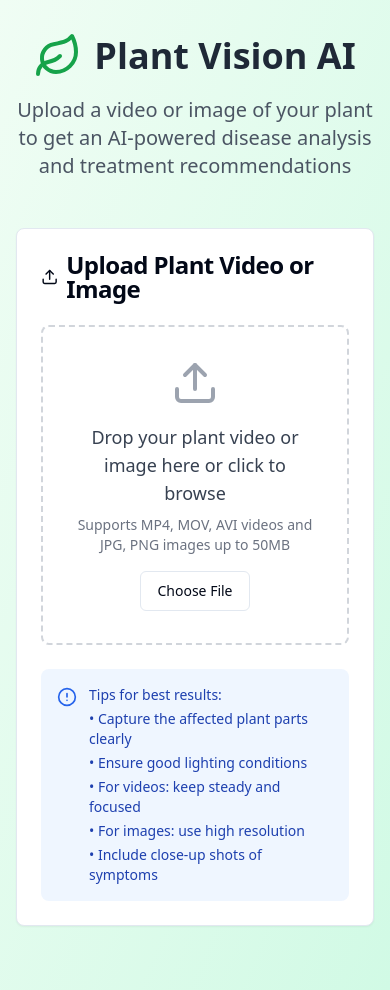
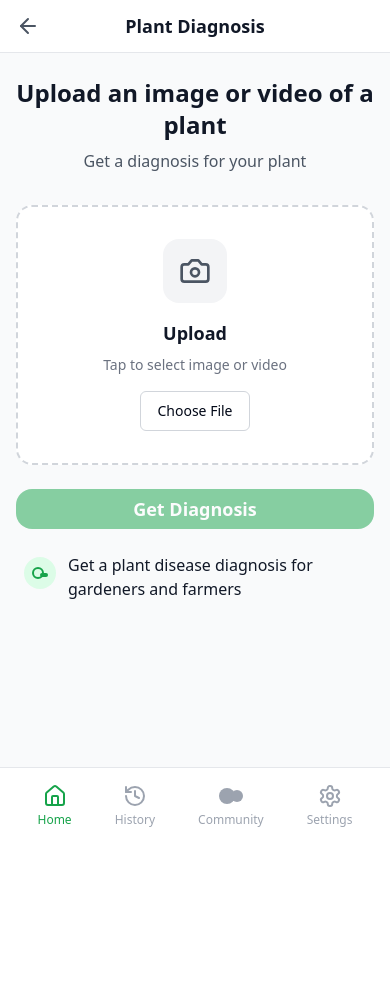
Before and after one commit to charantejayadavaerpula/plant-doctor-vedio, a React (Vite) app: page / in a window 390 px wide. After the commit the page ends 844 px from the top, so only its background shows below. Built offline with nearby package versions, Linux system fonts and the light colour scheme.

Commit message:
Refactor: Make UI mobile-first
Adjust UI components for mobile devices.

```diff
--- a/src/components/DiseaseReport.tsx
+++ b/src/components/DiseaseReport.tsx
@@ -1,7 +1,7 @@
 
 import { Card, CardContent, CardHeader, CardTitle } from "@/components/ui/card";
 import { Button } from "@/components/ui/button";
-import { FileText, Download, Share2 } from "lucide-react";
+import { ArrowLeft, Upload, Share2 } from "lucide-react";
 import { useToast } from "@/hooks/use-toast";
 
 interface DiseaseReportProps {
@@ -10,23 +10,6 @@ interface DiseaseReportProps {
 
 export const DiseaseReport = ({ report }: DiseaseReportProps) => {
   const { toast } = useToast();
-
-  const handleDownload = () => {
-    const blob = new Blob([report], { type: 'text/plain' });
-    const url = URL.createObjectURL(blob);
-    const a = document.createElement('a');
-    a.href = url;
-    a.download = `plant-disease-report-${new Date().toISOString().split('T')[0]}.txt`;
-    document.body.appendChild(a);
-    a.click();
-    document.body.removeChild(a);
-    URL.revokeObjectURL(url);
-
-    toast({
-      title: "Report downloaded",
-      description: "Your plant disease report has been saved to your device"
-    });
-  };
 
   const handleShare = async () => {
     if (navigator.share) {
@@ -48,35 +31,27 @@ export const DiseaseReport = ({ report }: DiseaseReportProps) => {
   };
 
   return (
-    <Card className="mt-8">
-      <CardHeader>
+    <div className="mt-8 space-y-4">
+      {/* Header */}
       <div className="flex items-center justify-between">
-          <CardTitle className="flex items-center">
-            <FileText className="h-5 w-5 mr-2" />
-            Disease Analysis Report
-          </CardTitle>
-          <div className="flex space-x-2">
+        <h3 className="text-lg font-semibold text-gray-900">Diagnosis Report</h3>
         <Button variant="outline" size="sm" onClick={handleShare}>
           <Share2 className="h-4 w-4 mr-2" />
           Share
         </Button>
-            <Button variant="outline" size="sm" onClick={handleDownload}>
-              <Download className="h-4 w-4 mr-2" />
-              Download
-            </Button>
       </div>
-        </div>
-      </CardHeader>
-      <CardContent>
-        <div className="bg-gray-50 rounded-lg p-6">
-          <div className="whitespace-pre-wrap text-gray-800 leading-relaxed">
+
+      {/* Report Content */}
+      <div className="bg-white rounded-xl p-6 border border-gray-200">
+        <div className="whitespace-pre-wrap text-gray-800 leading-relaxed text-sm">
           {report}
         </div>
       </div>
-        <div className="mt-4 text-sm text-gray-500">
-          <p>Report generated on {new Date().toLocaleDateString()} at {new Date().toLocaleTimeString()}</p>
+
+      {/* Report Info */}
+      <div className="text-xs text-gray-500 text-center">
+        Report generated on {new Date().toLocaleDateString()}
       </div>
-      </CardContent>
-    </Card>
+    </div>
   );
 };
--- a/src/components/MediaUpload.tsx
+++ b/src/components/MediaUpload.tsx
@@ -1,8 +1,7 @@
 
 import { useState, useRef } from "react";
 import { Button } from "@/components/ui/button";
-import { Card, CardContent, CardHeader, CardTitle } from "@/components/ui/card";
-import { Upload, Video, Image, AlertCircle } from "lucide-react";
+import { Upload, Camera } from "lucide-react";
 import { analyzeMedia } from "@/lib/geminiService";
 import { useToast } from "@/hooks/use-toast";
 
@@ -85,44 +84,33 @@ export const MediaUpload = ({ onAnalysisComplete, isAnalyzing, setIsAnalyzing }:
     }
   };
 
-  const getFileIcon = () => {
-    if (!selectedFile) return <Video className="h-5 w-5 text-green-600 mr-2" />;
-    return selectedFile.type.startsWith('video/')
-      ? <Video className="h-5 w-5 text-green-600 mr-2" />
-      : <Image className="h-5 w-5 text-green-600 mr-2" />;
-  };
-
   return (
-    <Card className="mb-8">
-      <CardHeader>
-        <CardTitle className="flex items-center">
-          <Upload className="h-5 w-5 mr-2" />
-          Upload Plant Video or Image
-        </CardTitle>
-      </CardHeader>
-      <CardContent className="space-y-6">
+    <div className="space-y-6">
+      {/* Upload Area */}
       <div
-          className={`border-2 border-dashed rounded-lg p-8 text-center transition-colors ${
+        className={`border-2 border-dashed rounded-2xl p-8 text-center transition-colors ${
           dragActive
             ? "border-green-500 bg-green-50"
-              : "border-gray-300 hover:border-green-400"
+            : "border-gray-300 bg-white"
         }`}
         onDragEnter={handleDrag}
         onDragLeave={handleDrag}
         onDragOver={handleDrag}
         onDrop={handleDrop}
       >
-          <Upload className="h-12 w-12 text-gray-400 mx-auto mb-4" />
-          <p className="text-lg font-medium text-gray-700 mb-2">
-            Drop your plant video or image here or click to browse
-          </p>
+        <div className="flex flex-col items-center">
+          <div className="w-16 h-16 bg-gray-100 rounded-2xl flex items-center justify-center mb-4">
+            <Camera className="h-8 w-8 text-gray-600" />
+          </div>
+          <h3 className="text-lg font-semibold text-gray-900 mb-2">Upload</h3>
           <p className="text-sm text-gray-500 mb-4">
-            Supports MP4, MOV, AVI videos and JPG, PNG images up to 50MB
+            Tap to select image or video
           </p>
           <Button
             variant="outline"
             onClick={() => fileInputRef.current?.click()}
             disabled={isAnalyzing}
+            className="border-gray-300"
           >
             Choose File
           </Button>
@@ -134,44 +122,52 @@ export const MediaUpload = ({ onAnalysisComplete, isAnalyzing, setIsAnalyzing }:
             className="hidden"
           />
         </div>
+      </div>
 
+      {/* Selected File Display */}
       {selectedFile && (
-          <div className="bg-gray-50 rounded-lg p-4">
+        <div className="bg-white rounded-xl p-4 border border-gray-200">
           <div className="flex items-center justify-between">
             <div className="flex items-center">
-                {getFileIcon()}
+              <div className="w-10 h-10 bg-green-100 rounded-lg flex items-center justify-center mr-3">
+                {selectedFile.type.startsWith('video/') ? (
+                  <div className="w-4 h-4 bg-green-600 rounded-sm"></div>
+                ) : (
+                  <div className="w-4 h-4 bg-green-600 rounded"></div>
+                )}
+              </div>
               <div>
-                  <p className="font-medium">{selectedFile.name}</p>
-                  <p className="text-sm text-gray-500">
-                    {(selectedFile.size / 1024 / 1024).toFixed(2)} MB • {selectedFile.type.startsWith('video/') ? 'Video' : 'Image'}
+                <p className="font-medium text-gray-900 text-sm">{selectedFile.name}</p>
+                <p className="text-xs text-gray-500">
+                  {(selectedFile.size / 1024 / 1024).toFixed(2)} MB
                 </p>
               </div>
             </div>
-              <Button
-                onClick={handleAnalyze}
-                disabled={isAnalyzing}
-                className="bg-green-600 hover:bg-green-700"
-              >
-                {isAnalyzing ? "Analyzing..." : "Analyze Plant"}
-              </Button>
           </div>
         </div>
       )}
 
-        <div className="bg-blue-50 rounded-lg p-4 flex items-start">
-          <AlertCircle className="h-5 w-5 text-blue-600 mr-3 mt-0.5 flex-shrink-0" />
-          <div className="text-sm text-blue-800">
-            <p className="font-medium mb-1">Tips for best results:</p>
-            <ul className="space-y-1">
-              <li>• Capture the affected plant parts clearly</li>
-              <li>• Ensure good lighting conditions</li>
-              <li>• For videos: keep steady and focused</li>
-              <li>• For images: use high resolution</li>
-              <li>• Include close-up shots of symptoms</li>
-            </ul>
+      {/* Get Diagnosis Button */}
+      <Button
+        onClick={handleAnalyze}
+        disabled={!selectedFile || isAnalyzing}
+        className="w-full bg-green-600 hover:bg-green-700 text-white py-4 rounded-2xl text-lg font-semibold"
+      >
+        {isAnalyzing ? "Analyzing..." : "Get Diagnosis"}
+      </Button>
+
+      {/* Description */}
+      <div className="flex items-start space-x-3 px-2">
+        <div className="w-8 h-8 bg-green-100 rounded-full flex items-center justify-center flex-shrink-0 mt-1">
+          <div className="w-3 h-3 border-2 border-green-600 rounded-full"></div>
+          <div className="w-2 h-1 bg-green-600 rounded-full -ml-1 mt-1"></div>
+        </div>
+        <div>
+          <p className="text-gray-900 font-medium">
+            Get a plant disease diagnosis for gardeners and farmers
+          </p>
         </div>
       </div>
-      </CardContent>
-    </Card>
+    </div>
   );
 };
--- a/src/pages/Index.tsx
+++ b/src/pages/Index.tsx
@@ -2,26 +2,32 @@
 import { useState } from "react";
 import { MediaUpload } from "@/components/MediaUpload";
 import { DiseaseReport } from "@/components/DiseaseReport";
-import { Leaf } from "lucide-react";
+import { ArrowLeft, Home, History, Settings } from "lucide-react";
 
 const Index = () => {
   const [report, setReport] = useState<string | null>(null);
   const [isAnalyzing, setIsAnalyzing] = useState(false);
 
   return (
-    <div className="min-h-screen bg-gradient-to-br from-green-50 to-emerald-100">
-      <div className="container mx-auto px-4 py-8">
-        <div className="text-center mb-12">
-          <div className="flex items-center justify-center mb-4">
-            <Leaf className="h-12 w-12 text-green-600 mr-3" />
-            <h1 className="text-4xl font-bold text-gray-800">Plant Vision AI</h1>
+    <div className="min-h-screen bg-gray-50 flex flex-col">
+      {/* Mobile Header */}
+      <div className="bg-white border-b border-gray-200 px-4 py-3 flex items-center justify-between">
+        <ArrowLeft className="h-6 w-6 text-gray-600" />
+        <h1 className="text-lg font-semibold text-gray-900">Plant Diagnosis</h1>
+        <div className="w-6" /> {/* Spacer */}
       </div>
-          <p className="text-xl text-gray-600 max-w-2xl mx-auto">
-            Upload a video or image of your plant to get an AI-powered disease analysis and treatment recommendations
+
+      {/* Main Content */}
+      <div className="flex-1 px-4 py-6">
+        <div className="text-center mb-8">
+          <h2 className="text-2xl font-bold text-gray-900 mb-2">
+            Upload an image or video of a plant
+          </h2>
+          <p className="text-gray-600">
+            Get a diagnosis for your plant
           </p>
         </div>
 
-        <div className="max-w-4xl mx-auto">
         <MediaUpload
           onAnalysisComplete={setReport}
           isAnalyzing={isAnalyzing}
@@ -32,6 +38,30 @@ const Index = () => {
           <DiseaseReport report={report} />
         )}
       </div>
+
+      {/* Bottom Navigation */}
+      <div className="bg-white border-t border-gray-200 px-4 py-2">
+        <div className="flex justify-around items-center">
+          <div className="flex flex-col items-center py-2">
+            <Home className="h-6 w-6 text-green-600 mb-1" />
+            <span className="text-xs text-green-600 font-medium">Home</span>
+          </div>
+          <div className="flex flex-col items-center py-2">
+            <History className="h-6 w-6 text-gray-400 mb-1" />
+            <span className="text-xs text-gray-400">History</span>
+          </div>
+          <div className="flex flex-col items-center py-2">
+            <div className="h-6 w-6 mb-1 flex items-center justify-center">
+              <div className="w-4 h-4 bg-gray-400 rounded-full"></div>
+              <div className="w-3 h-3 bg-gray-400 rounded-full -ml-1"></div>
+            </div>
+            <span className="text-xs text-gray-400">Community</span>
+          </div>
+          <div className="flex flex-col items-center py-2">
+            <Settings className="h-6 w-6 text-gray-400 mb-1" />
+            <span className="text-xs text-gray-400">Settings</span>
+          </div>
+        </div>
       </div>
     </div>
   );
```
Lines whose indentation alone changed are shown as unchanged.
